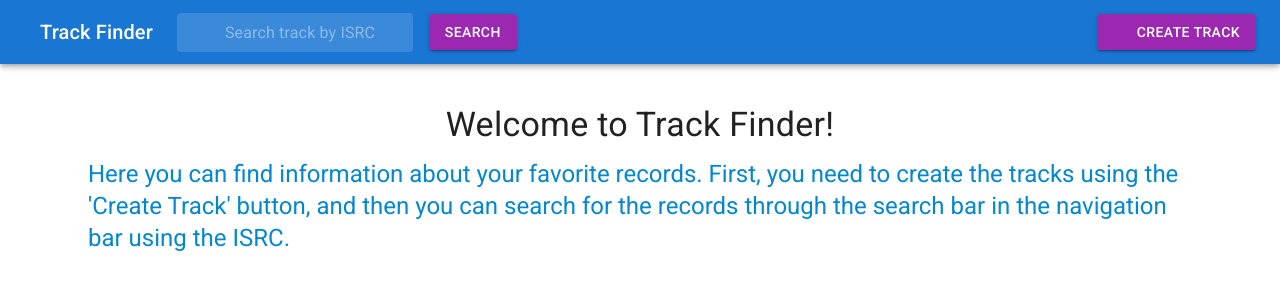
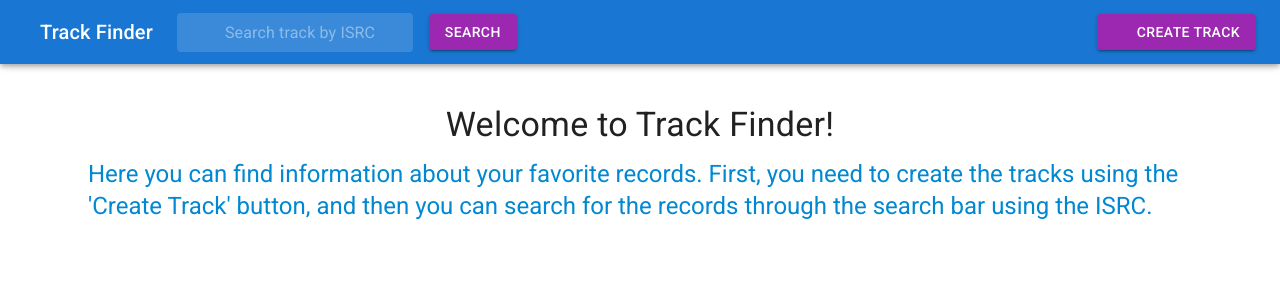
Before and after one commit to csanvega/music-track-finder-frontend, a React (Vite) app: page / in a window 1280 px wide. Shown: the top 300 px of the page. Built offline with nearby package versions, Linux system fonts and the light colour scheme; some icons are missing.

Commit message:
chore: refactor components sorting libs

```diff
--- a/src/components/SearchFormNavBar.tsx
+++ b/src/components/SearchFormNavBar.tsx
@@ -1,9 +1,9 @@
+import { useState } from 'react';
 import InputBase from '@mui/material/InputBase';
 import SearchIcon from '@mui/icons-material/Search';
 import { styled, alpha } from '@mui/material/styles';
 import Button from '@mui/material/Button';
 import Box from '@mui/material/Box';
-import { useState } from 'react';
 
 interface SearchFormNavBarProps {
   onClickSearch: (isrc: string) => void;
--- a/src/pages/Home.tsx
+++ b/src/pages/Home.tsx
@@ -18,8 +18,7 @@ export default function Home() {
       <Typography variant="h5" component="div" color="info">
         Here you can find information about your favorite records. First, you
         need to create the tracks using the 'Create Track' button, and then you
-        can search for the records through the search bar in the navigation bar
-        using the ISRC.
+        can search for the records through the search bar using the ISRC.
       </Typography>
     </Container>
   );
```
Also changed, not shown: albumCoverExample.jpeg (deleted).
